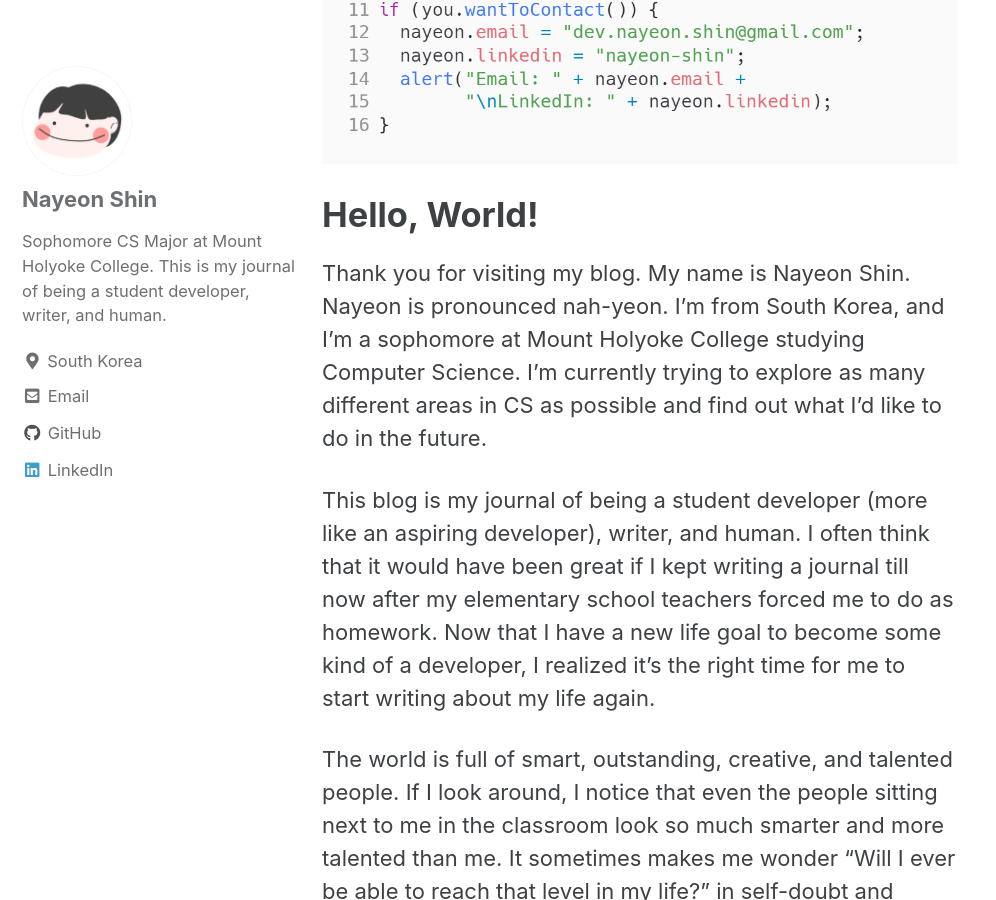
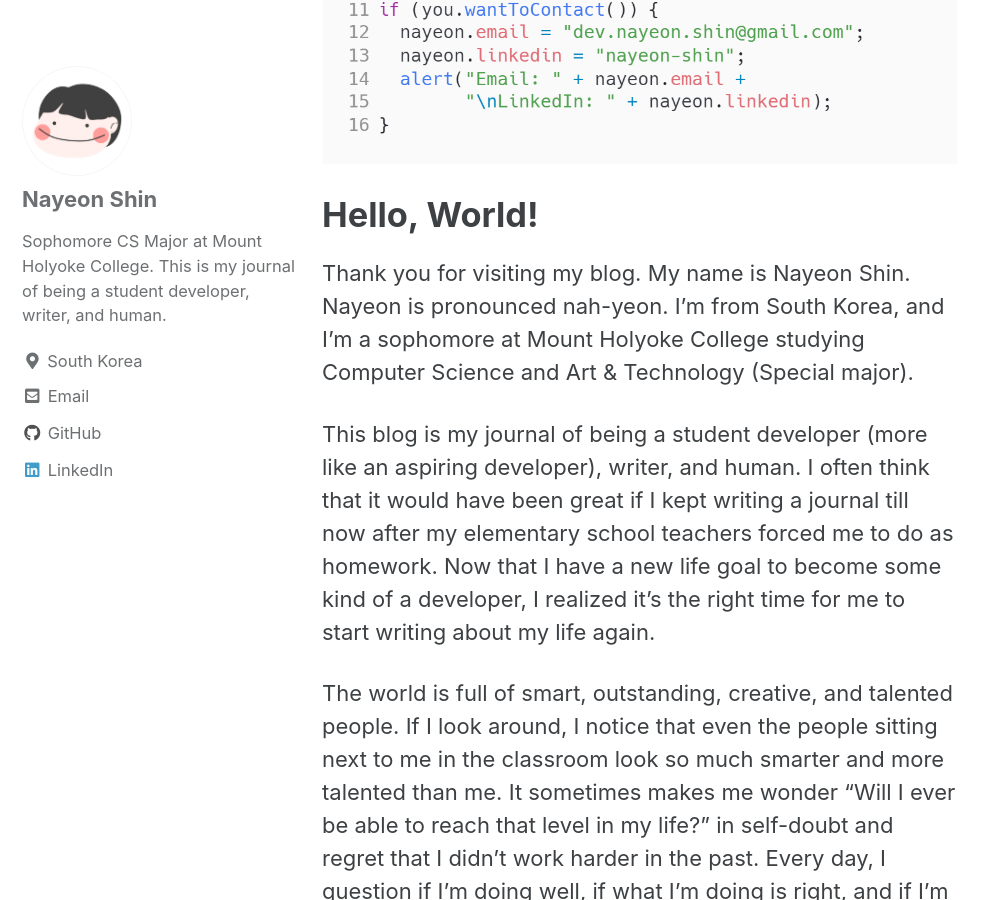
Before and after one commit to nayeonshin/nayeonshin.github.io, a Jekyll site: the page built from index.md, in a window 1280 px wide and 900 px high, scrolled down 430 px. Shown: the whole window, without its empty margins (0-996 px from the left). Built offline with Jekyll 4.4.1, drawn with Linux system fonts in a browser that asks for light colours; cached includes are drawn as plain includes.

Commit message:
Update index.md

```diff
--- a/index.md
+++ b/index.md
@@ -8,7 +8,7 @@ author_profile: true
 
 # Hello, World!
 
-Thank you for visiting my blog. My name is Nayeon Shin. Nayeon is pronounced nah-yeon. I'm from South Korea, and I'm a sophomore at Mount Holyoke College studying Computer Science. I'm currently trying to explore as many different areas in CS as possible and find out what I'd like to do in the future.
+Thank you for visiting my blog. My name is Nayeon Shin. Nayeon is pronounced nah-yeon. I'm from South Korea, and I'm a sophomore at Mount Holyoke College studying Computer Science and Art & Technology (Special major).
 
 This blog is my journal of being a student developer (more like an aspiring developer), writer, and human. I often think that it would have been great if I kept writing a journal till now after my elementary school teachers forced me to do as homework. Now that I have a new life goal to become some kind of a developer, I realized it's the right time for me to start writing about my life again.
 
```
